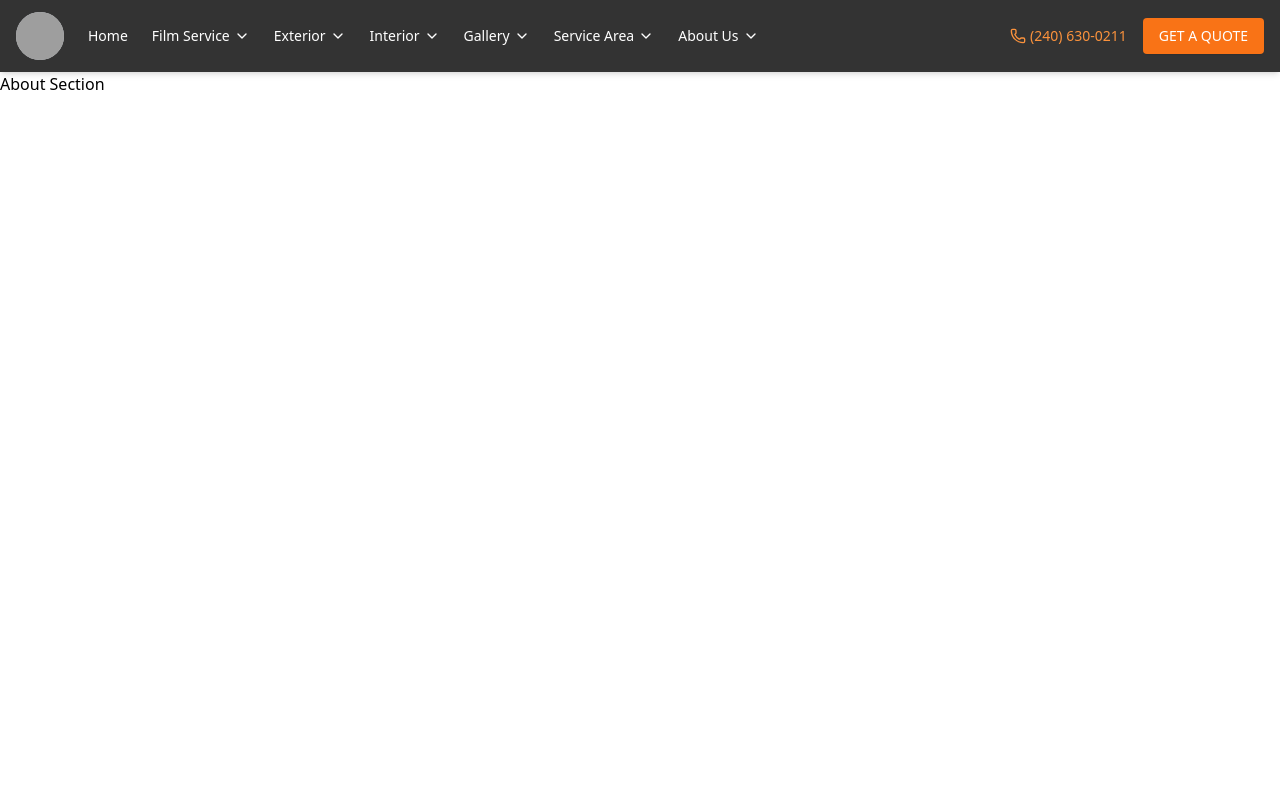
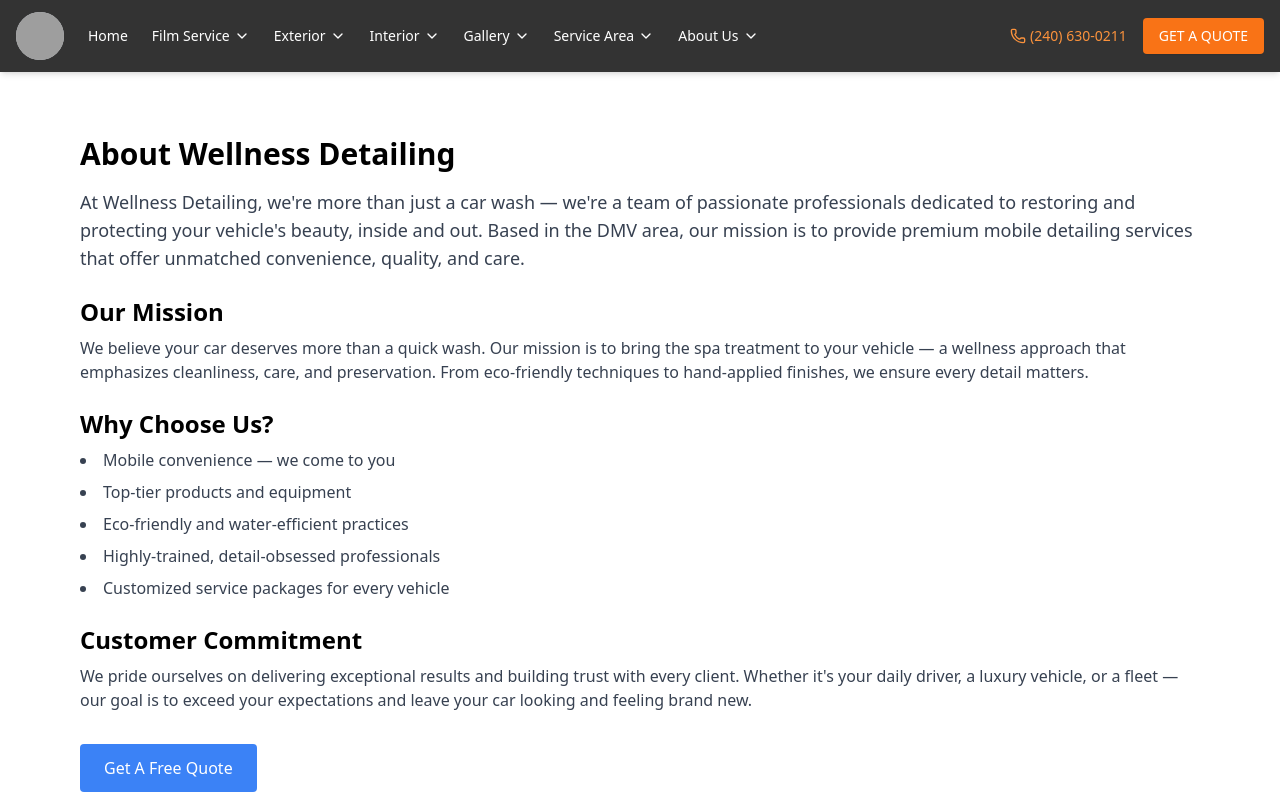
Before and after one commit to RJK3vin/car-wash-frontend, a React (Vite) app: page /aboutus in a window 1280 px wide. Shown: the top 800 px of the page. Built offline with nearby package versions, Linux system fonts and the light colour scheme; grey boxes are pictures that could not be loaded.

Commit message:
added about me section

```diff
--- a/src/components/AboutSection.tsx
+++ b/src/components/AboutSection.tsx
@@ -1,5 +1,45 @@
-export default function AboutSection() {
-    return (
-        <h1>About Section</h1>
-    )
-}
+import QuoteForm from "./QuoteForm";
+
+const AboutSection = () => {
+  return (
+    <>
+    <section className="max-w-6xl mx-auto px-4 py-16">
+      <h1 className="text-3xl font-bold mb-4">About Wellness Detailing</h1>
+      <p className="text-lg mb-6 text-gray-700">
+        At Wellness Detailing, we're more than just a car wash — we're a team of passionate professionals dedicated to restoring and protecting your vehicle's beauty, inside and out. Based in the DMV area, our mission is to provide premium mobile detailing services that offer unmatched convenience, quality, and care.
+      </p>
+
+      <h2 className="text-2xl font-semibold mb-2">Our Mission</h2>
+      <p className="mb-6 text-gray-700">
+        We believe your car deserves more than a quick wash. Our mission is to bring the spa treatment to your vehicle — a wellness approach that emphasizes cleanliness, care, and preservation. From eco-friendly techniques to hand-applied finishes, we ensure every detail matters.
+      </p>
+
+      <h2 className="text-2xl font-semibold mb-2">Why Choose Us?</h2>
+      <ul className="list-disc list-inside mb-6 text-gray-700 space-y-2">
+        <li>Mobile convenience — we come to you</li>
+        <li>Top-tier products and equipment</li>
+        <li>Eco-friendly and water-efficient practices</li>
+        <li>Highly-trained, detail-obsessed professionals</li>
+        <li>Customized service packages for every vehicle</li>
+      </ul>
+
+      <h2 className="text-2xl font-semibold mb-2">Customer Commitment</h2>
+      <p className="mb-6 text-gray-700">
+        We pride ourselves on delivering exceptional results and building trust with every client. Whether it's your daily driver, a luxury vehicle, or a fleet — our goal is to exceed your expectations and leave your car looking and feeling brand new.
+      </p>
+
+      <div className="mt-8">
+        <a
+          href="/contact"
+          className="inline-block bg-blue-500 hover:bg-blue-600 text-white px-6 py-3 rounded transition-all duration-200"
+        >
+          Get A Free Quote
+        </a>
+      </div>
+    </section>
+    <QuoteForm />
+    </>
+  );
+};
+
+export default AboutSection;
--- a/src/components/BlogNavSlider.tsx
+++ b/src/components/BlogNavSlider.tsx
@@ -20,15 +20,15 @@ const BlogNavSlider = ({ currentIndex }: BlogNavSliderProps) => {
   const next = currentIndex < blogRoutes.length - 1 ? blogRoutes[currentIndex + 1] : null;
 
   return (
-    <div className="mt-12 border-t pt-6 flex justify-between items-center text-sm md:text-base">
+    <div className="mt-6 border-t pt-4 mb-4 flex flex-col sm:flex-row justify-between gap-4 items-start sm:items-center text-base font-medium text-gray-700">
       {prev ? (
-        <Link to={prev.path} className="text-blue-500 hover:underline">
+        <Link to={prev.path} className="hover:text-blue-600 transition-colors duration-200">
           ← Previous: {prev.title}
         </Link>
       ) : <div />}
 
       {next ? (
-        <Link to={next.path} className="text-blue-500 hover:underline text-right ml-auto">
+        <Link to={next.path} className="hover:text-blue-600 transition-colors duration-200 text-right sm:ml-auto">
           Next: {next.title} →
         </Link>
       ) : <div />}
```
